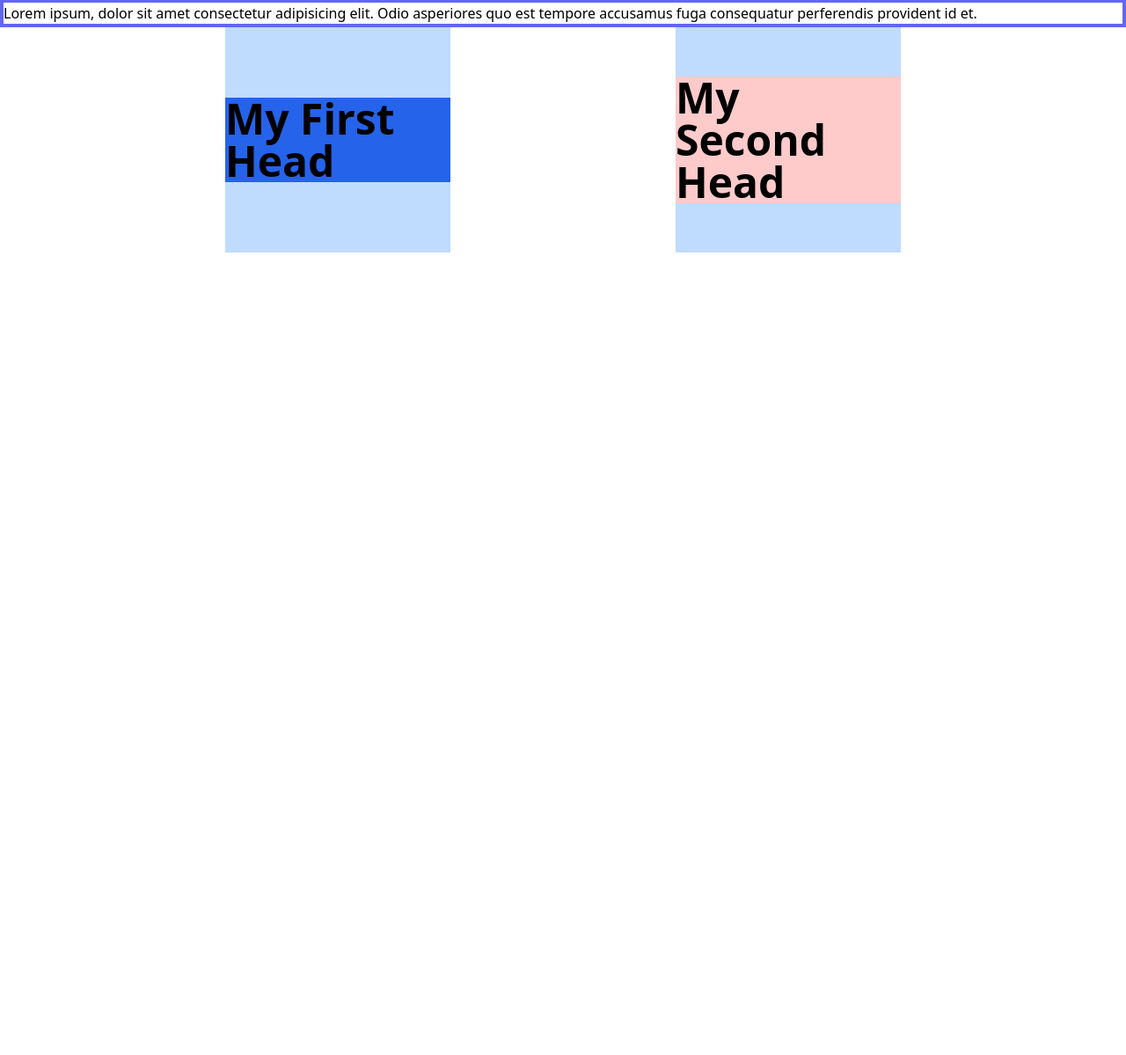
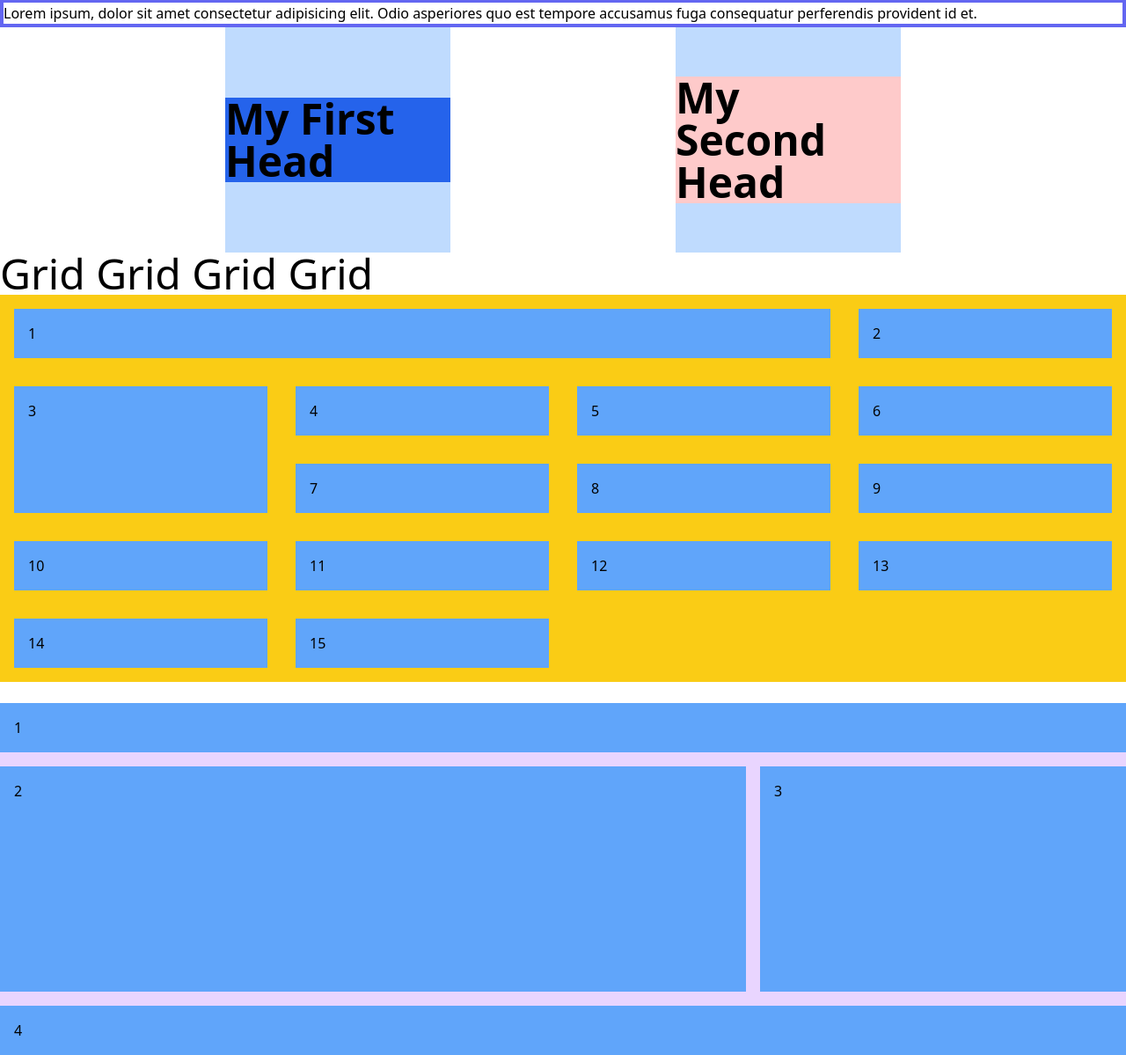
Before and after one commit to arafakst/Tailwind-CSS, a plain HTML site: page index.html in a window 1280 px wide. Shown: the part 381-1580 px from the top of the page at 88% size. Before the commit the page ends 800 px from the top, so only its background shows below. Drawn offline with nearby package versions, Linux system fonts and the light colour scheme.

Commit message:
Tailwind grid with row and column span

```diff
--- a/index.html
+++ b/index.html
@@ -41,5 +41,29 @@
             <h2 class="text-5xl font-bold bg-red-200">My Second Head</h2>
         </div>
     </section>
+    <h2 class="text-5xl">Grid Grid Grid Grid</h2>
+    <section class="bg-yellow-400 grid grid-cols-4">
+        <div class="bg-blue-400 m-4 p-4 col-span-3">1</div>
+        <div class="bg-blue-400 m-4 p-4">2</div>
+        <div class="bg-blue-400 m-4 p-4 row-span-2">3</div>
+        <div class="bg-blue-400 m-4 p-4">4</div>
+        <div class="bg-blue-400 m-4 p-4">5</div>
+        <div class="bg-blue-400 m-4 p-4">6</div>
+        <div class="bg-blue-400 m-4 p-4">7</div>
+        <div class="bg-blue-400 m-4 p-4">8</div>
+        <div class="bg-blue-400 m-4 p-4">9</div>
+        <div class="bg-blue-400 m-4 p-4">10</div>
+        <div class="bg-blue-400 m-4 p-4">11</div>
+        <div class="bg-blue-400 m-4 p-4">12</div>
+        <div class="bg-blue-400 m-4 p-4">13</div>
+        <div class="bg-blue-400 m-4 p-4">14</div>
+        <div class="bg-blue-400 m-4 p-4">15</div>
+    </section><br>
+    <section class="grid grid-cols-3 bg-purple-200 gap-4">
+        <div class="bg-blue-400 p-4 col-span-3">1</div>
+        <div class="bg-blue-400 p-4 h-64 col-span-2 row-span-2">2</div>
+        <div class="bg-blue-400 p-4 row-span-2">3</div>
+        <div class="bg-blue-400 p-4 col-span-3">4</div>
+    </section>
 </body>
 </html>
```
